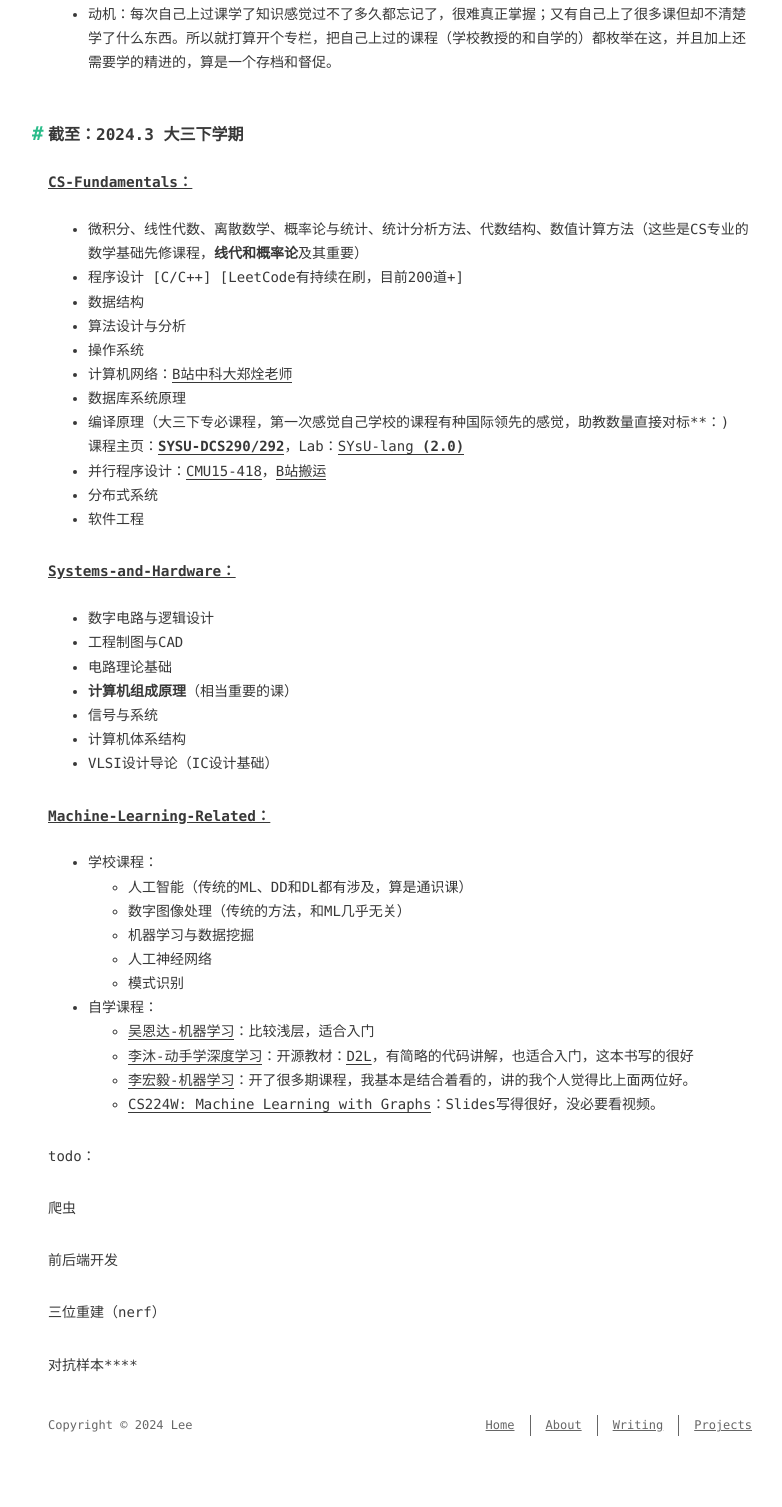
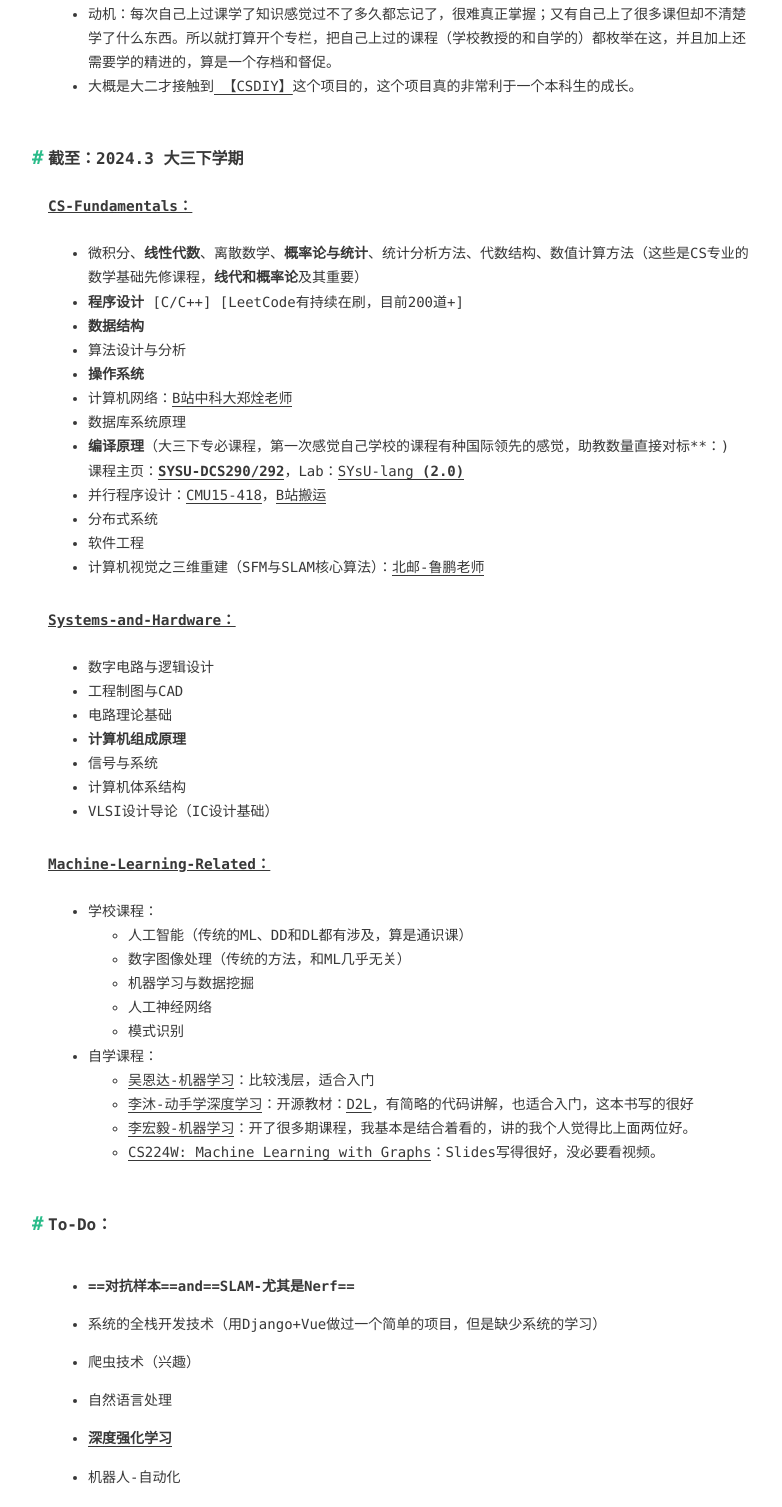
Before and after one commit to 02lb/02lb.github.io, a plain HTML site: page 2024/03/13/Overview-Courses/index.html in a window 1280 px wide. Shown: the part 244-1751 px from the top of the page, without its empty margins (240-1022 px from the left). Before the commit the page ends 1700 px from the top, so only its background shows below. Drawn offline with nearby package versions, Linux system fonts and the light colour scheme; some packages are replaced by stand-ins of ours; a script that the page names is missing; a web font is replaced by a local one.

Commit message:
Site updated: 2024-03-14 00:59:39

```diff
--- a/2024/03/13/Overview-Courses/index.html
+++ b/2024/03/13/Overview-Courses/index.html
@@ -6,15 +6,15 @@
     <meta http-equiv="X-UA-Compatible" content="IE=edge">
     <meta name="HandheldFriendly" content="True">
     <meta name="viewport" content="width=device-width, initial-scale=1, maximum-scale=5" />
-    <meta name="description" content="知识总结计划 动机：每次自己上过课学了知识感觉过不了多久都忘记了，很难真正掌握；又有自己上了很多课但却不清楚学了什么东西。所以就打算开个专栏，把自己上过的课程（学校教授的和自学的）都枚举在这，并且加上还需要学的精进的，算是一个存档和督促。  截至：2024.3 大三下学期CS-Fundamentals： 微积分、线性代数、离散数学、概率论与统计、统计分析方法、代数结构、数值计算方法（这些是CS专业">
+    <meta name="description" content="知识总结计划 动机：每次自己上过课学了知识感觉过不了多久都忘记了，很难真正掌握；又有自己上了很多课但却不清楚学了什么东西。所以就打算开个专栏，把自己上过的课程（学校教授的和自学的）都枚举在这，并且加上还需要学的精进的，算是一个存档和督促。 大概是大二才接触到 【CSDIY】这个项目的，这个项目真的非常利于一个本科生的成长。  截至：2024.3 大三下学期CS-Fundamentals： 微积分、">
 <meta property="og:type" content="article">
 <meta property="og:title" content="Overview:Courses">
 <meta property="og:url" content="https://02lb.github.io/2024/03/13/Overview-Courses/index.html">
 <meta property="og:site_name" content="Bo Li’s Blog">
-<meta property="og:description" content="知识总结计划 动机：每次自己上过课学了知识感觉过不了多久都忘记了，很难真正掌握；又有自己上了很多课但却不清楚学了什么东西。所以就打算开个专栏，把自己上过的课程（学校教授的和自学的）都枚举在这，并且加上还需要学的精进的，算是一个存档和督促。  截至：2024.3 大三下学期CS-Fundamentals： 微积分、线性代数、离散数学、概率论与统计、统计分析方法、代数结构、数值计算方法（这些是CS专业">
+<meta property="og:description" content="知识总结计划 动机：每次自己上过课学了知识感觉过不了多久都忘记了，很难真正掌握；又有自己上了很多课但却不清楚学了什么东西。所以就打算开个专栏，把自己上过的课程（学校教授的和自学的）都枚举在这，并且加上还需要学的精进的，算是一个存档和督促。 大概是大二才接触到 【CSDIY】这个项目的，这个项目真的非常利于一个本科生的成长。  截至：2024.3 大三下学期CS-Fundamentals： 微积分、">
 <meta property="og:locale" content="en_US">
 <meta property="article:published_time" content="2024-03-12T17:58:02.000Z">
-<meta property="article:modified_time" content="2024-03-13T11:24:05.939Z">
+<meta property="article:modified_time" content="2024-03-13T16:59:18.195Z">
 <meta property="article:author" content="Lee">
 <meta property="article:tag" content="SKILL">
 <meta name="twitter:card" content="summary">
@@ -123,7 +123,7 @@
 
 
       <div id="toc">
-        <ol class="toc"><li class="toc-item toc-level-1"><a class="toc-link" href="#%E7%9F%A5%E8%AF%86%E6%80%BB%E7%BB%93%E8%AE%A1%E5%88%92"><span class="toc-number">1.</span> <span class="toc-text">知识总结计划</span></a><ol class="toc-child"><li class="toc-item toc-level-2"><a class="toc-link" href="#%E6%88%AA%E8%87%B3%EF%BC%9A2024-3-%E5%A4%A7%E4%B8%89%E4%B8%8B%E5%AD%A6%E6%9C%9F"><span class="toc-number">1.1.</span> <span class="toc-text">截至：2024.3 大三下学期</span></a><ol class="toc-child"><li class="toc-item toc-level-3"><a class="toc-link" href="#CS-Fundamentals%EF%BC%9A"><span class="toc-number">1.1.1.</span> <span class="toc-text">CS-Fundamentals：</span></a></li><li class="toc-item toc-level-3"><a class="toc-link" href="#Systems-and-Hardware%EF%BC%9A"><span class="toc-number">1.1.2.</span> <span class="toc-text">Systems-and-Hardware：</span></a></li><li class="toc-item toc-level-3"><a class="toc-link" href="#Machine-Learning-Related%EF%BC%9A"><span class="toc-number">1.1.3.</span> <span class="toc-text">Machine-Learning-Related：</span></a></li></ol></li></ol></li></ol>
+        <ol class="toc"><li class="toc-item toc-level-1"><a class="toc-link" href="#%E7%9F%A5%E8%AF%86%E6%80%BB%E7%BB%93%E8%AE%A1%E5%88%92"><span class="toc-number">1.</span> <span class="toc-text">知识总结计划</span></a><ol class="toc-child"><li class="toc-item toc-level-2"><a class="toc-link" href="#%E6%88%AA%E8%87%B3%EF%BC%9A2024-3-%E5%A4%A7%E4%B8%89%E4%B8%8B%E5%AD%A6%E6%9C%9F"><span class="toc-number">1.1.</span> <span class="toc-text">截至：2024.3 大三下学期</span></a><ol class="toc-child"><li class="toc-item toc-level-3"><a class="toc-link" href="#CS-Fundamentals%EF%BC%9A"><span class="toc-number">1.1.1.</span> <span class="toc-text">CS-Fundamentals：</span></a></li><li class="toc-item toc-level-3"><a class="toc-link" href="#Systems-and-Hardware%EF%BC%9A"><span class="toc-number">1.1.2.</span> <span class="toc-text">Systems-and-Hardware：</span></a></li><li class="toc-item toc-level-3"><a class="toc-link" href="#Machine-Learning-Related%EF%BC%9A"><span class="toc-number">1.1.3.</span> <span class="toc-text">Machine-Learning-Related：</span></a></li></ol></li><li class="toc-item toc-level-2"><a class="toc-link" href="#To-Do%EF%BC%9A"><span class="toc-number">1.2.</span> <span class="toc-text">To-Do：</span></a></li></ol></li></ol>
       </div>
 
   </span>
@@ -170,25 +170,27 @@
   <div class="content e-content" itemprop="articleBody">
     <h1 id="知识总结计划"><a href="#知识总结计划" class="headerlink" title="知识总结计划"></a>知识总结计划</h1><ul>
 <li>动机：每次自己上过课学了知识感觉过不了多久都忘记了，很难真正掌握；又有自己上了很多课但却不清楚学了什么东西。所以就打算开个专栏，把自己上过的课程（学校教授的和自学的）都枚举在这，并且加上还需要学的精进的，算是一个存档和督促。</li>
+<li>大概是大二才接触到<a target="_blank" rel="noopener" href="https://csdiy.wiki/#_2"> 【CSDIY】</a>这个项目的，这个项目真的非常利于一个本科生的成长。</li>
 </ul>
 <h2 id="截至：2024-3-大三下学期"><a href="#截至：2024-3-大三下学期" class="headerlink" title="截至：2024.3 大三下学期"></a>截至：2024.3 大三下学期</h2><h3 id="CS-Fundamentals："><a href="#CS-Fundamentals：" class="headerlink" title="CS-Fundamentals："></a>CS-Fundamentals：</h3><ul>
-<li>微积分、线性代数、离散数学、概率论与统计、统计分析方法、代数结构、数值计算方法（这些是CS专业的数学基础先修课程，<strong>线代和概率论</strong>及其重要）</li>
-<li>程序设计 [C&#x2F;C++] [LeetCode有持续在刷，目前200道+]</li>
-<li>数据结构</li>
+<li>微积分、<strong>线性代数</strong>、离散数学、<strong>概率论与统计</strong>、统计分析方法、代数结构、数值计算方法（这些是CS专业的数学基础先修课程，<strong>线代和概率论</strong>及其重要）</li>
+<li><strong>程序设计</strong> [C&#x2F;C++] [LeetCode有持续在刷，目前200道+]</li>
+<li><strong>数据结构</strong></li>
 <li>算法设计与分析</li>
-<li>操作系统</li>
+<li><strong>操作系统</strong></li>
 <li>计算机网络：<a target="_blank" rel="noopener" href="https://www.bilibili.com/video/BV1JV411t7ow">B站中科大郑烇老师</a></li>
 <li>数据库系统原理</li>
-<li>编译原理（大三下专必课程，第一次感觉自己学校的课程有种国际领先的感觉，助教数量直接对标**：)<br>课程主页：<a target="_blank" rel="noopener" href="https://arcsysu.github.io/teach/dcs290/s2024.html"><strong>SYSU-DCS290&#x2F;292</strong></a>，Lab：<a target="_blank" rel="noopener" href="https://github.com/arcsysu/SYsU-lang2">SYsU-lang <strong>(2.0)</strong></a></li>
+<li><strong>编译原理</strong>（大三下专必课程，第一次感觉自己学校的课程有种国际领先的感觉，助教数量直接对标**：)<br>课程主页：<a target="_blank" rel="noopener" href="https://arcsysu.github.io/teach/dcs290/s2024.html"><strong>SYSU-DCS290&#x2F;292</strong></a>，Lab：<a target="_blank" rel="noopener" href="https://github.com/arcsysu/SYsU-lang2">SYsU-lang <strong>(2.0)</strong></a></li>
 <li>并行程序设计：<a target="_blank" rel="noopener" href="http://15418.courses.cs.cmu.edu/spring2016/">CMU15-418</a>，<a target="_blank" rel="noopener" href="https://www.bilibili.com/video/BV1Xz4y1p7ZN">B站搬运</a></li>
 <li>分布式系统</li>
 <li>软件工程</li>
+<li>计算机视觉之三维重建（SFM与SLAM核心算法）：<a target="_blank" rel="noopener" href="https://cv-xueba.club/">北邮-鲁鹏老师</a></li>
 </ul>
 <h3 id="Systems-and-Hardware："><a href="#Systems-and-Hardware：" class="headerlink" title="Systems-and-Hardware："></a>Systems-and-Hardware：</h3><ul>
 <li>数字电路与逻辑设计</li>
 <li>工程制图与CAD</li>
 <li>电路理论基础</li>
-<li><strong>计算机组成原理</strong>（相当重要的课）</li>
+<li><strong>计算机组成原理</strong></li>
 <li>信号与系统</li>
 <li>计算机体系结构</li>
 <li>VLSI设计导论（IC设计基础）</li>
@@ -210,11 +212,20 @@
 </ul>
 </li>
 </ul>
-<p>todo：</p>
-<p>爬虫</p>
-<p>前后端开发</p>
-<p>三位重建（nerf）</p>
-<p>对抗样本****</p>
+<h2 id="To-Do："><a href="#To-Do：" class="headerlink" title="To-Do："></a>To-Do：</h2><ul>
+<li><p><strong>&#x3D;&#x3D;对抗样本&#x3D;&#x3D;<strong>and</strong>&#x3D;&#x3D;SLAM-尤其是Nerf&#x3D;&#x3D;</strong></p>
+</li>
+<li><p>系统的全栈开发技术（用Django+Vue做过一个简单的项目，但是缺少系统的学习）</p>
+</li>
+<li><p>爬虫技术（兴趣）</p>
+</li>
+<li><p>自然语言处理</p>
+</li>
+<li><p><a target="_blank" rel="noopener" href="https://rail.eecs.berkeley.edu/deeprlcourse/"><strong>深度强化学习</strong></a></p>
+</li>
+<li><p>机器人-自动化</p>
+</li>
+</ul>
 
   </div>
 </article>
@@ -242,7 +253,7 @@
 
 
       <div id="toc-footer" style="display: none">
-        <ol class="toc"><li class="toc-item toc-level-1"><a class="toc-link" href="#%E7%9F%A5%E8%AF%86%E6%80%BB%E7%BB%93%E8%AE%A1%E5%88%92"><span class="toc-number">1.</span> <span class="toc-text">知识总结计划</span></a><ol class="toc-child"><li class="toc-item toc-level-2"><a class="toc-link" href="#%E6%88%AA%E8%87%B3%EF%BC%9A2024-3-%E5%A4%A7%E4%B8%89%E4%B8%8B%E5%AD%A6%E6%9C%9F"><span class="toc-number">1.1.</span> <span class="toc-text">截至：2024.3 大三下学期</span></a><ol class="toc-child"><li class="toc-item toc-level-3"><a class="toc-link" href="#CS-Fundamentals%EF%BC%9A"><span class="toc-number">1.1.1.</span> <span class="toc-text">CS-Fundamentals：</span></a></li><li class="toc-item toc-level-3"><a class="toc-link" href="#Systems-and-Hardware%EF%BC%9A"><span class="toc-number">1.1.2.</span> <span class="toc-text">Systems-and-Hardware：</span></a></li><li class="toc-item toc-level-3"><a class="toc-link" href="#Machine-Learning-Related%EF%BC%9A"><span class="toc-number">1.1.3.</span> <span class="toc-text">Machine-Learning-Related：</span></a></li></ol></li></ol></li></ol>
+        <ol class="toc"><li class="toc-item toc-level-1"><a class="toc-link" href="#%E7%9F%A5%E8%AF%86%E6%80%BB%E7%BB%93%E8%AE%A1%E5%88%92"><span class="toc-number">1.</span> <span class="toc-text">知识总结计划</span></a><ol class="toc-child"><li class="toc-item toc-level-2"><a class="toc-link" href="#%E6%88%AA%E8%87%B3%EF%BC%9A2024-3-%E5%A4%A7%E4%B8%89%E4%B8%8B%E5%AD%A6%E6%9C%9F"><span class="toc-number">1.1.</span> <span class="toc-text">截至：2024.3 大三下学期</span></a><ol class="toc-child"><li class="toc-item toc-level-3"><a class="toc-link" href="#CS-Fundamentals%EF%BC%9A"><span class="toc-number">1.1.1.</span> <span class="toc-text">CS-Fundamentals：</span></a></li><li class="toc-item toc-level-3"><a class="toc-link" href="#Systems-and-Hardware%EF%BC%9A"><span class="toc-number">1.1.2.</span> <span class="toc-text">Systems-and-Hardware：</span></a></li><li class="toc-item toc-level-3"><a class="toc-link" href="#Machine-Learning-Related%EF%BC%9A"><span class="toc-number">1.1.3.</span> <span class="toc-text">Machine-Learning-Related：</span></a></li></ol></li><li class="toc-item toc-level-2"><a class="toc-link" href="#To-Do%EF%BC%9A"><span class="toc-number">1.2.</span> <span class="toc-text">To-Do：</span></a></li></ol></li></ol>
       </div>
 
 
```
Also changed, not shown: 2024/03/12/QuantumComputing/index.html (+14 -6 lines), about/index.html (+3 -3 lines).
